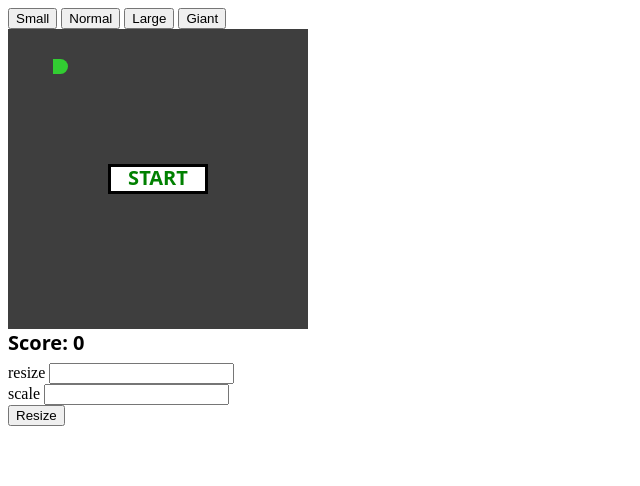
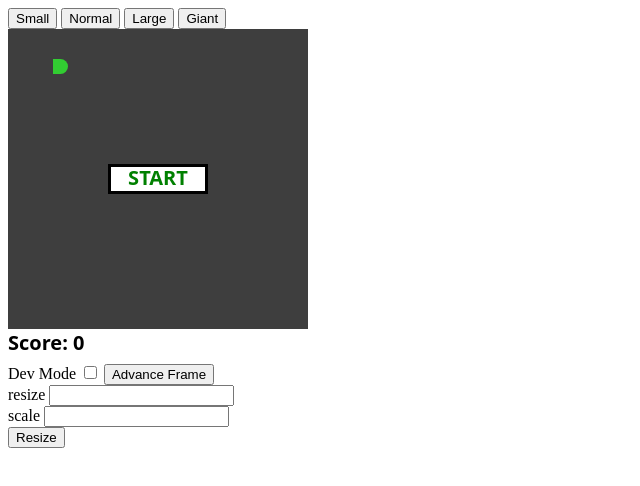
Before and after one commit to rexno7/snek, a plain HTML site: page index.html in a window 1280 px wide. Shown: the whole page, without its empty margins (0-640 px from the left). Drawn offline with Linux system fonts and the light colour scheme.

Commit message:
add dev mode to move 1 frame at at time

```diff
--- a/draw.js
+++ b/draw.js
@@ -29,6 +29,9 @@ let sbHeight = 30;
 let gameHeight;
 let gameWidth;
 
+let devMode = false;
+let advanceFrame = false;
+
 const preLoad = () => {
   // init canvas
   var canvas = document.getElementById("canvas");
@@ -51,6 +54,8 @@ const preLoad = () => {
   paint();
   startBtn = new Button("START", gameWidth / 2, gameHeight / 2, 100, 30, true);
   startBtn.draw()
+
+  devMode = document.getElementById("toggleDevMode").checked;
 };
 
 const startGame = () => {
@@ -73,6 +78,7 @@ const startGame = () => {
 };
 
 const paint = () => {
+  if (!devMode || advanceFrame) {
     // paint the scene
     ctx.clearRect(0, 0, canvas.width, canvas.height);
     fruit.draw();
@@ -98,6 +104,11 @@ const paint = () => {
     }
 
     drawScore();
+
+    if (advanceFrame) {
+      advanceFrame = false;
+    }
+  }
 }
 
 const drawScore = () => {
@@ -184,3 +195,13 @@ window.addEventListener('keydown', ((event) => {
   const direction = event.key.replace('Arrow', '');
   snek.changeDirection(direction);
 }));
+
+const toggleDevMode = () => {
+  devMode = document.getElementById("toggleDevMode").checked;
+  console.log(`toggleDevMode: ${devMode}`);
+}
+
+const advanceOneFrame = () => {
+  console.log(`advanceFrame: ${advanceFrame}`);
+  advanceFrame = true;
+}
--- a/index.html
+++ b/index.html
@@ -24,6 +24,9 @@
   <br />
   <canvas id="canvas" width="300" height="330" style="background-color: #3e3e3e"></canvas>
   <br />
+  Dev Mode <input type="checkbox" id="toggleDevMode" onclick="toggleDevMode()" autocomplete="false" />
+  <button type="button" id="advanceFrame" onclick="advanceOneFrame()">Advance Frame</button>
+  <br />
   resize
   <input type="text" id="resizeText" />
   <br />
```
Lines whose indentation alone changed are shown as unchanged.
